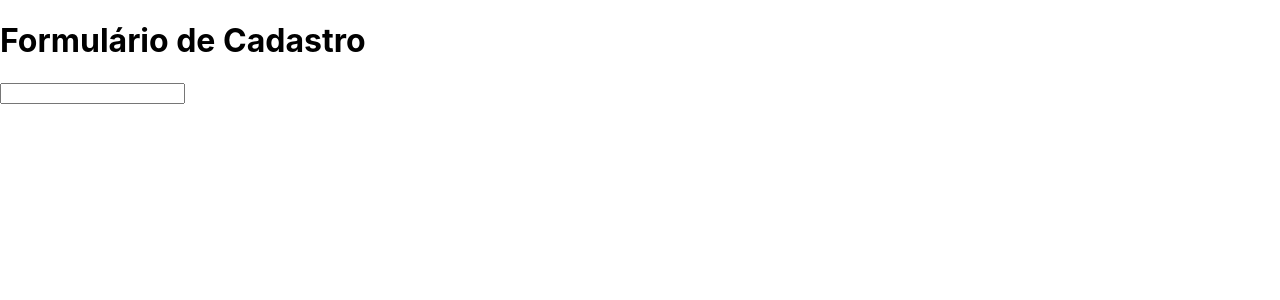
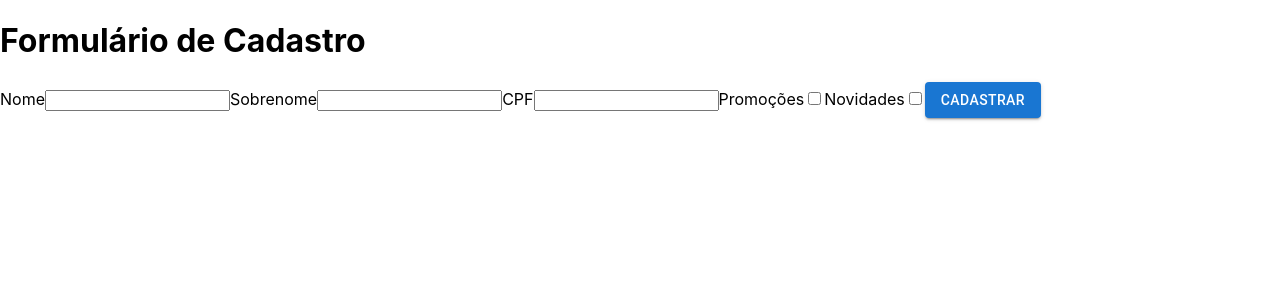
Before and after one commit to brunon-dev/react-functions, a React (Create React App) app: page / in a window 1280 px wide. Shown: the top 300 px of the page. Built offline with nearby package versions, Linux system fonts and the light colour scheme.

Commit message:
Inclui componentes na página e o Material UI para a formatação

```diff
--- a/package.json
+++ b/package.json
@@ -3,6 +3,9 @@
   "version": "0.1.0",
   "private": true,
   "dependencies": {
+    "@emotion/react": "^11.7.1",
+    "@emotion/styled": "^11.6.0",
+    "@mui/material": "^5.3.1",
     "@testing-library/jest-dom": "^5.16.1",
     "@testing-library/react": "^12.1.2",
     "@testing-library/user-event": "^13.5.0",
--- a/src/components/FormularioCadastro/FormularioCadastro.jsx
+++ b/src/components/FormularioCadastro/FormularioCadastro.jsx
@@ -1,9 +1,23 @@
 import React from "react";
+import Button from "@mui/material/Button";
 
 function FormularioCadastro() {
   return (
     <form>
+      <label>Nome</label>
       <input type="text" />
+      <label>Sobrenome</label>
+      <input type="text" />
+      <label>CPF</label>
+      <input type="text" />
+      <label>Promoções</label>
+      <input type="checkbox" />
+      <label>Novidades</label>
+      <input type="checkbox" />
+
+      <Button type="submit" variant="contained">
+        Cadastrar
+      </Button>
     </form>
   );
 }
```
Also changed, not shown: 1 other file (tests, documents, lock files or other folders).
